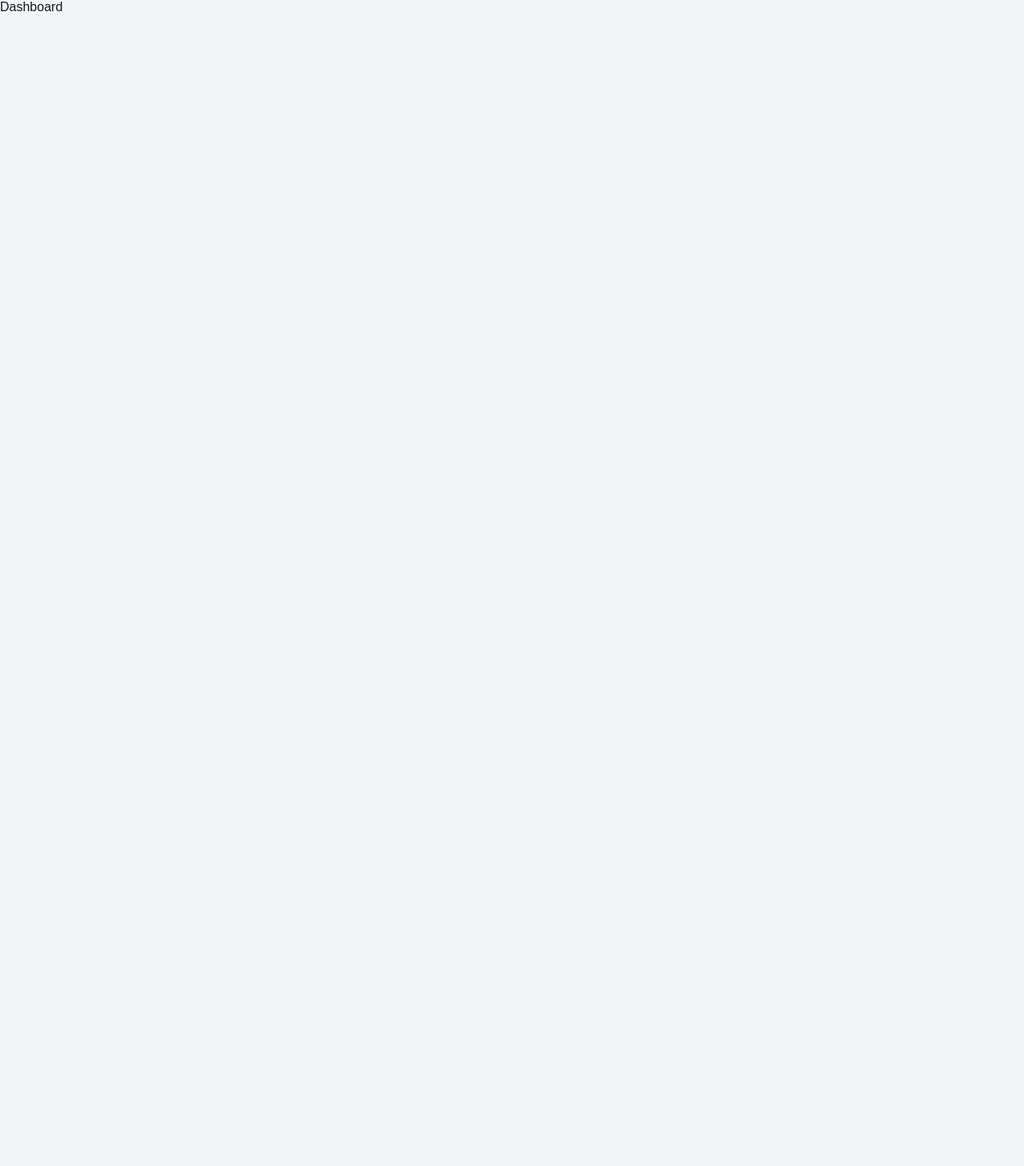
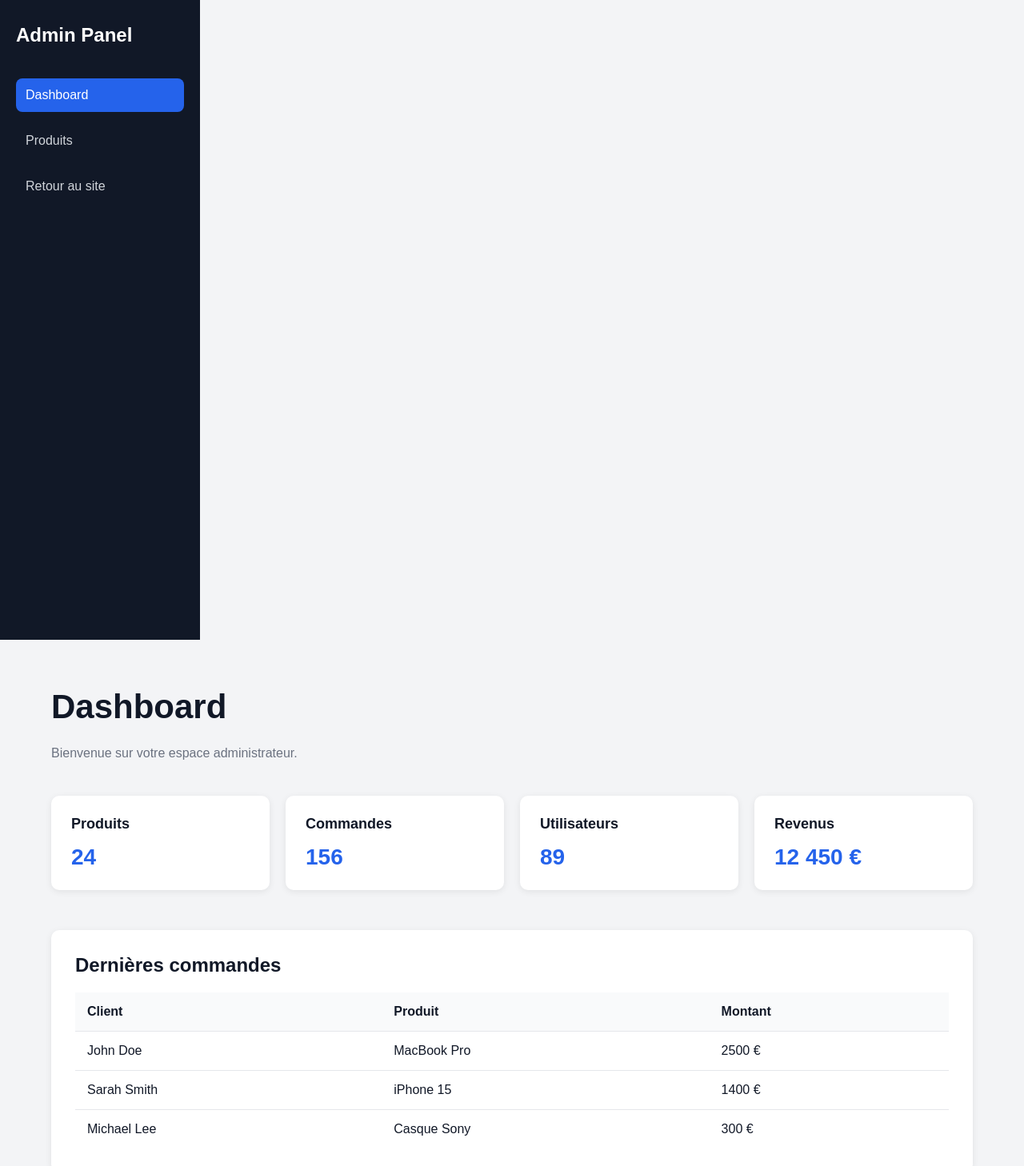
Before and after one commit to CodeurDHonneur/cours-react-router-reactshop, a React (Vite) app: page /dashboard in a window 1280 px wide. Shown: the top 1458 px of the page at 80% size. Before the commit the page ends 800 px from the top, so only its background shows below. Built offline with nearby package versions, Linux system fonts and the light colour scheme.

Commit message:
mise en place section dashboard

```diff
--- a/src/components/Sidebar/Sidebar.jsx
+++ b/src/components/Sidebar/Sidebar.jsx
@@ -0,0 +1,31 @@
+import React from 'react'
+import styles from "./Sidebar.module.css"
+import { NavLink } from 'react-router-dom'
+
+
+function Sidebar() {
+  return (
+    <aside className={styles.sidebar}>
+        <h2 className={styles.logo}>
+            Admin Panel
+        </h2>
+
+        <nav className={styles.nav}>
+            <NavLink
+            to="/dashboard"
+            className={({isActive}) => isActive ? styles.active : ""}
+            >Dashboard</NavLink>
+            <NavLink
+            to="/products"
+            className={({isActive}) => isActive ? styles.active : ""}
+            >Produits</NavLink>
+            <NavLink
+            to="/"
+            className={({isActive}) => isActive ? styles.active : ""}
+            >Retour au site</NavLink>
+        </nav>
+    </aside>
+  )
+}
+
+export default Sidebar
--- a/src/components/Sidebar/Sidebar.module.css
+++ b/src/components/Sidebar/Sidebar.module.css
@@ -0,0 +1,35 @@
+.sidebar {
+    width: 250px;
+    min-height: 100vh;
+    background-color: var(--color-dark);
+
+    padding: 30px 20px;
+}
+
+.logo {
+    color: var(--color-white);
+    margin-bottom: 40px;
+}
+
+.nav {
+    display: flex;
+    flex-direction: column;
+
+    gap: 15px;
+}
+
+.nav a {
+    color: #d1d5db;
+    padding: 12px;
+    border-radius: 8px;
+    transition: 0.3s;
+}
+
+.nav a:hover {
+    background-color: rgba(255, 255, 255, 0.1);
+}
+
+.active {
+    background-color: var(--color-primary);
+    color: white !important;
+}
--- a/src/layouts/DashboardLayout.jsx
+++ b/src/layouts/DashboardLayout.jsx
@@ -1,10 +1,13 @@
 import React from 'react'
 import { Outlet } from 'react-router-dom'
+import Sidebar from '../components/Sidebar/Sidebar'
+
 
 function DashboardLayout() {
   return (
-    <div>
-        <main>
+    <div className='dashboardLayout'>
+      <Sidebar />
+        <main className='dashboardMain'>
             <Outlet />
         </main>
     </div>
--- a/src/pages/Dashboard.jsx
+++ b/src/pages/Dashboard.jsx
@@ -1,8 +1,68 @@
 import React from 'react'
+import styles from "./Dashboard.module.css"
+
 
 function Dashboard() {
   return (
-    <div>Dashboard</div>
+    <section className={`container ${styles.dashboard}`}>
+      <div className={styles.header}>
+        <h1>Dashboard</h1>
+        <p>
+          Bienvenue sur votre espace administrateur.
+        </p>
+      </div>
+      <div className={styles.cards}>
+        <article className={styles.card}>
+          <h2>Produits</h2>
+          <span>24</span>
+        </article>
+        <article className={styles.card}>
+          <h2>Commandes</h2>
+          <span>156</span>
+        </article>
+        <article className={styles.card}>
+          <h2>Utilisateurs</h2>
+          <span>89</span>
+        </article>
+        <article className={styles.card}>
+          <h2>Revenus </h2>
+          <span>12 450 €</span>
+        </article>
+      </div>
+
+      <div className={styles.tableSection}>
+        <h2>Dernières commandes</h2>
+
+        <table className={styles.table}>
+          <thead>
+            <tr>
+              <th>Client </th>
+              <th>Produit </th>
+              <th>Montant </th>
+            </tr>
+          </thead>
+
+          <tbody>
+            <tr>
+              <td>John Doe </td>
+              <td>MacBook Pro </td>
+              <td>2500 €</td>
+            </tr>
+
+            <tr>
+              <td>Sarah Smith </td>
+              <td>iPhone 15</td>
+              <td>1400 €</td>
+            </tr>
+            <tr>
+              <td>Michael Lee </td>
+              <td>Casque Sony </td>
+              <td>300 €</td>
+            </tr>
+          </tbody>
+        </table>
+      </div>
+    </section>
   )
 }
 
--- a/src/pages/Dashboard.module.css
+++ b/src/pages/Dashboard.module.css
@@ -0,0 +1,78 @@
+.dashboard {
+    padding: 60px 0;
+}
+
+.header {
+    margin-bottom: 40px;
+}
+
+.header p {
+    margin-top: 10px;
+}
+
+.cards {
+    display: grid;
+    grid-template-columns: repeat(4, 1fr);
+
+    gap: 20px;
+
+    margin-bottom: 50px;
+}
+
+.card {
+    background-color: var(--color-white);
+    padding: 25px;
+
+    border-radius: var(--radius-md);
+    box-shadow: var(--shadow-sm);
+
+    transition: 0.3s;
+}
+
+.card:hover {
+    transform: translate(-5px);
+}
+
+.card h2 {
+    font-size: 18px;
+    margin-bottom: 15px;
+}
+
+.card span {
+    font-size: 28px;
+    font-weight: bold;
+
+    color: var(--color-primary);
+}
+
+.tableSection {
+    background-color: var(--color-white);
+
+    padding: 30px;
+
+    border-radius: var(--radius-md);
+    box-shadow: var(--shadow-sm);
+}
+
+.tableSection h2 {
+   margin-bottom: 20px;
+}
+
+.table {
+    width: 100%;
+    border-collapse: collapse;
+}
+
+.table th {
+    text-align: left;
+
+    background-color: #f9fafb;
+
+    padding: 15px;
+}
+
+.table td {
+    padding: 15px;
+
+    border-top: 1px solid #e5e7eb;
+}
```
